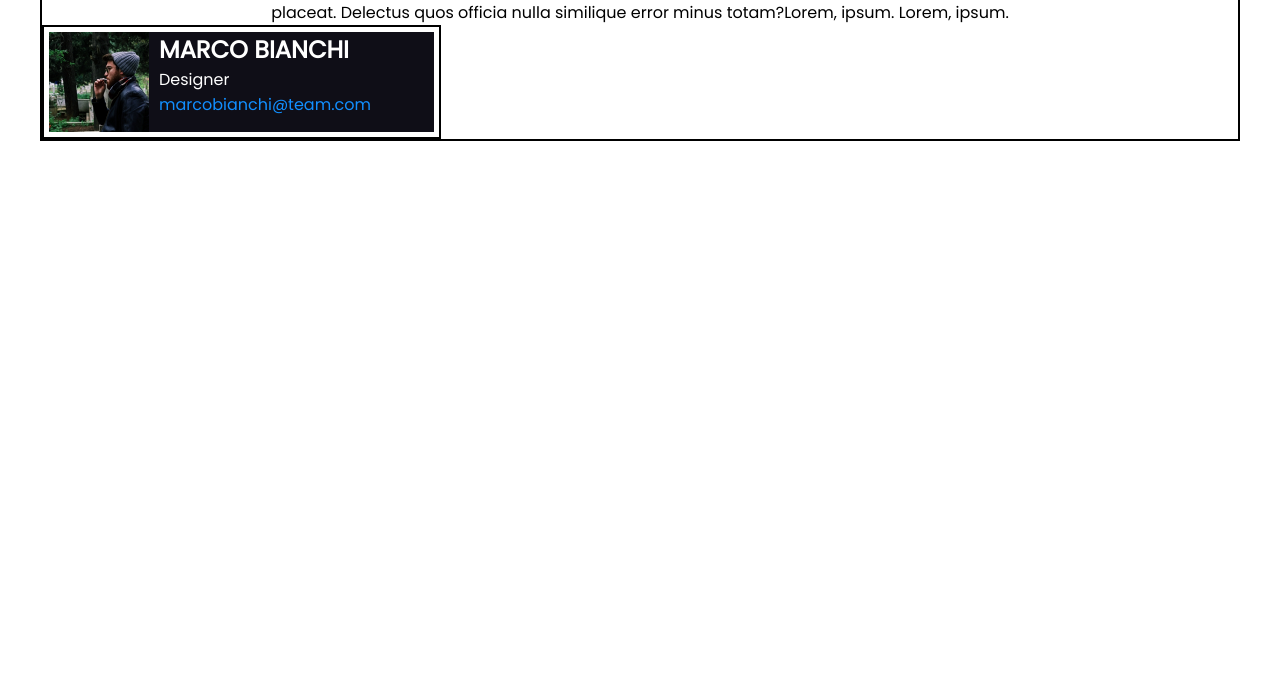
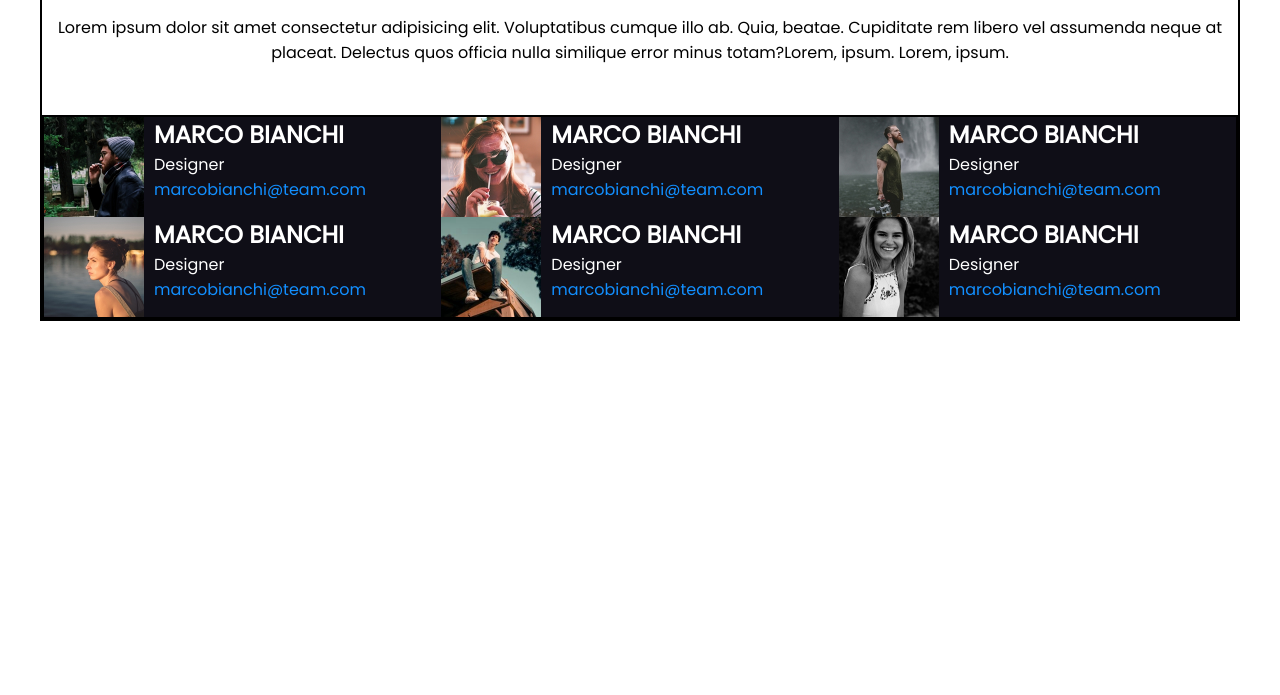
Before and after one commit to Vbortone99/html-css-float-cards, a plain HTML site: page index.html in a window 1280 px wide. Shown: the part 105-800 px from the top of the page. Drawn offline with Linux system fonts and the light colour scheme.

Commit message:
some margins

```diff
--- a/css/style.css
+++ b/css/style.css
@@ -31,17 +31,20 @@ body{
 h1{
     /* Adjust font weight */
     color:rgb(229, 47, 114) ;
+    margin-bottom: 40px;
 }
 .cards-container{
-    width: calc(100%/3);
-    padding: 5px;
+    margin-top: 50px;
 }
-.cards-container>div{
+.cards-container>div{ /*card*/
     background-color: rgb(15, 14, 23);
     color: white;
     text-align: left;
     height: 100px;
+    float: left;
+    width: calc(100%/3);
 }
+
 img{
     float: left;
     width: 100px;
@@ -52,3 +55,6 @@ a{
     color:rgb(18, 143, 255);
     text-decoration: none;
 }
+span{
+    display: block;
+}
--- a/index.html
+++ b/index.html
@@ -18,8 +18,38 @@
             <main>
                 <p>Lorem ipsum dolor sit amet consectetur adipisicing elit. Voluptatibus cumque illo ab. Quia, beatae. Cupiditate rem libero vel assumenda neque at placeat. Delectus quos officia nulla similique error minus totam?Lorem, ipsum. Lorem, ipsum.</p>
                 <div class="cards-container debug clearfix">
-                    <div class="card-1">
+                    <div class="card clearfix">
                         <img src="img/male1.png" alt="Card 1">
+                        <h2>MARCO BIANCHI</h2>
+                        <span>Designer</span>
+                        <a href="https://www.google.com/intl/it/gmail/about/">marcobianchi@team.com</a>
+                    </div>
+                    <div class="card">
+                        <img src="img/female1.png" alt="Card 1">
+                        <h2>MARCO BIANCHI</h2>
+                        <span>Designer</span>
+                        <a href="https://www.google.com/intl/it/gmail/about/">marcobianchi@team.com</a>
+                    </div>
+                    <div class="card">
+                        <img src="img/male2.png" alt="Card 1">
+                        <h2>MARCO BIANCHI</h2>
+                        <span>Designer</span>
+                        <a href="https://www.google.com/intl/it/gmail/about/">marcobianchi@team.com</a>
+                    </div>
+                    <div class="card">
+                        <img src="img/female2.png" alt="Card 1">
+                        <h2>MARCO BIANCHI</h2>
+                        <span>Designer</span>
+                        <a href="https://www.google.com/intl/it/gmail/about/">marcobianchi@team.com</a>
+                    </div>
+                    <div class="card">
+                        <img src="img/male3.png" alt="Card 1">
+                        <h2>MARCO BIANCHI</h2>
+                        <span>Designer</span>
+                        <a href="https://www.google.com/intl/it/gmail/about/">marcobianchi@team.com</a>
+                    </div>
+                    <div class="card">
+                        <img src="img/female3.png" alt="Card 1">
                         <h2>MARCO BIANCHI</h2>
                         <span>Designer</span>
                         <a href="https://www.google.com/intl/it/gmail/about/">marcobianchi@team.com</a>
```
